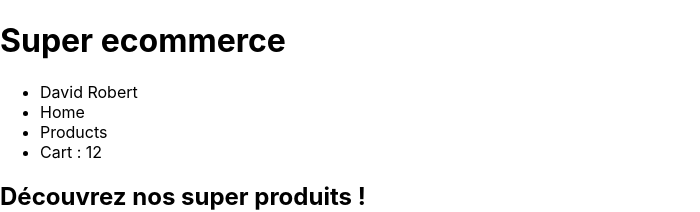
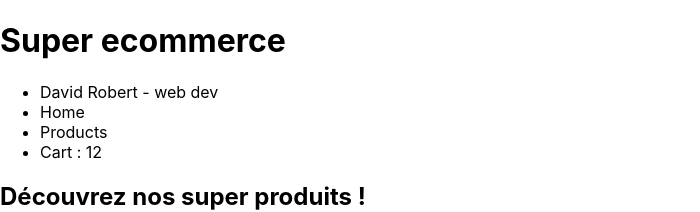
Before and after one commit to davidroberto/exo-ecommerce-react, a React (Create React App) app: page / in a window 1280 px wide. Shown: the top 212 px of the page, without its empty margins (0-700 px from the left). Built offline with nearby package versions, Linux system fonts and the light colour scheme.

Commit message:
object jsx

```diff
--- a/src/Header.js
+++ b/src/Header.js
@@ -1,6 +1,11 @@
 function Header() {
+  const userLogged = {
+    lastname: "Robert",
+    firstname: "David",
+    job: "web dev",
+  };
+
   const isUserLogged = true;
-
   const itemsInCart = 12;
 
   return (
@@ -8,7 +13,13 @@ function Header() {
       <h1>Super ecommerce</h1>
       <nav>
         <ul>
-          {isUserLogged ? <li>David Robert</li> : <li>Veuillez vous connecter</li>}
+          {isUserLogged ? (
+            <li>
+              {userLogged.firstname} {userLogged.lastname} - {userLogged.job}
+            </li>
+          ) : (
+            <li>Veuillez vous connecter</li>
+          )}
 
           <li>Home</li>
           <li>Products</li>
```
